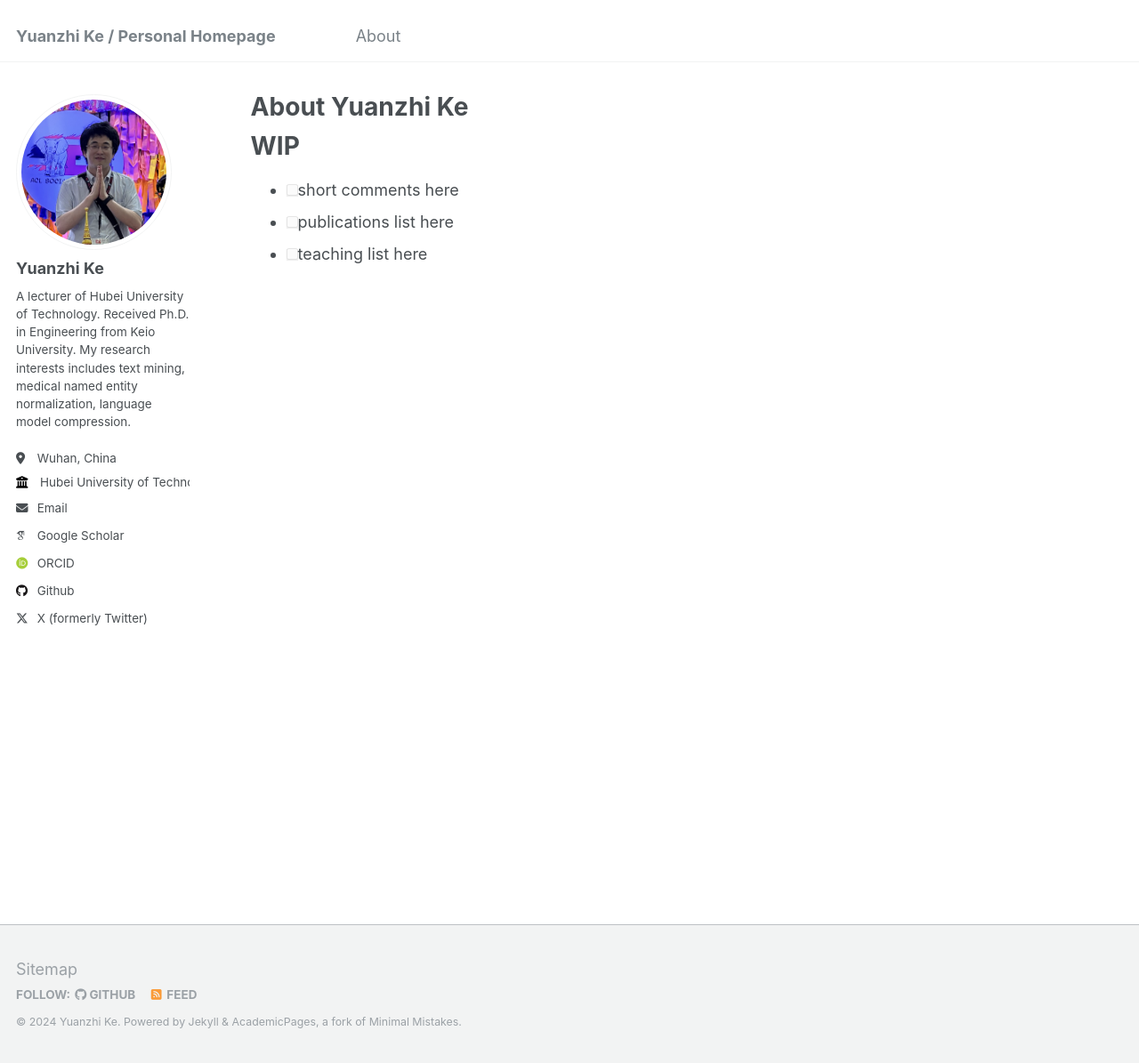
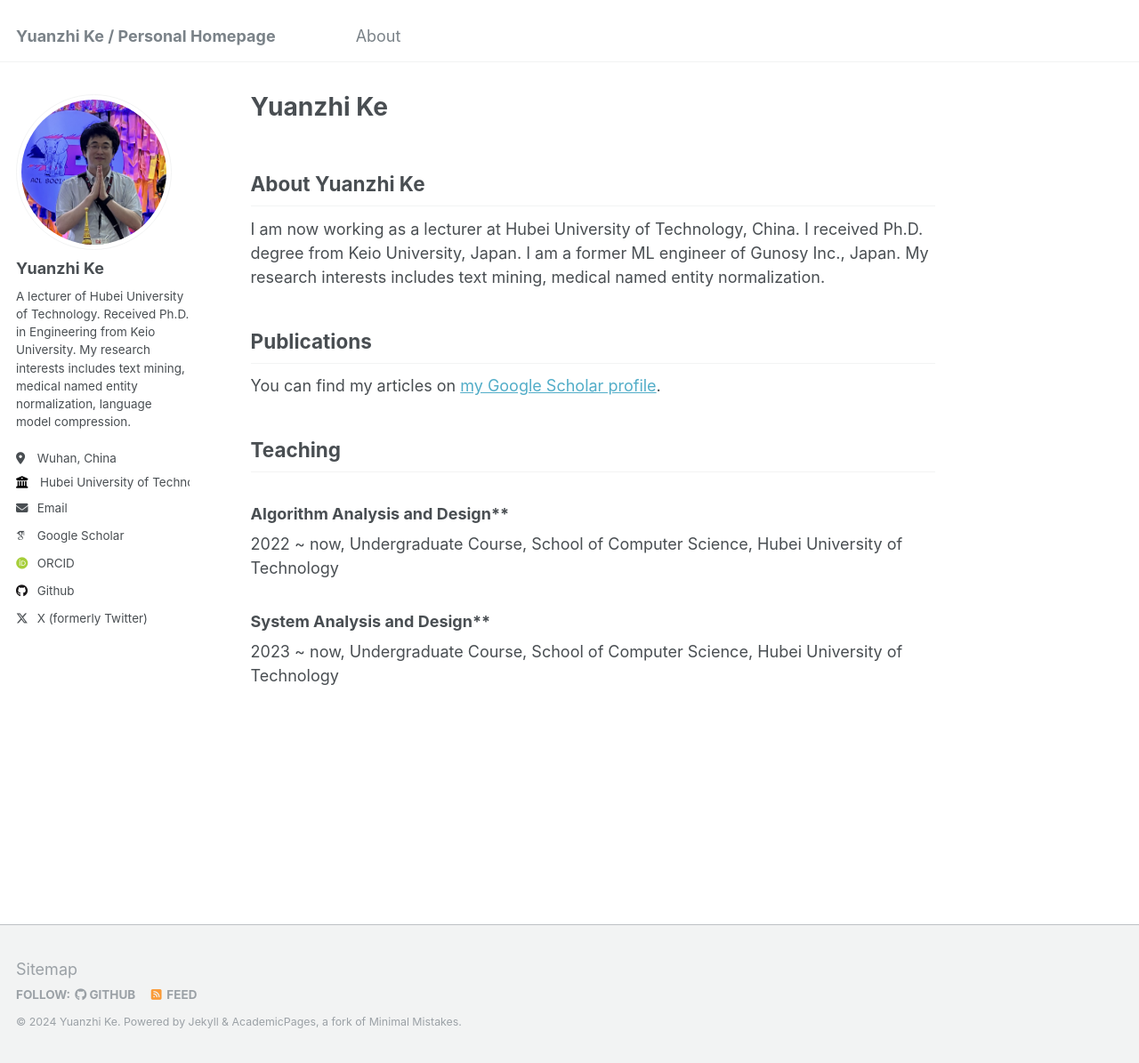
Before and after one commit to yuanzhiKe/yuanzhike.github.io, a Jekyll site: the page built from _pages/about.md, in a window 1280 px wide and 1195 px high. Shown: the whole window at 89% size. Built offline with Jekyll 4.4.1, drawn with Linux system fonts in a browser that asks for light colours; some web fonts are replaced.

Commit message:
update about

```diff
--- a/_pages/about.md
+++ b/_pages/about.md
@@ -1,14 +1,26 @@
 ---
 permalink: /
-title: "About Yuanzhi Ke"
+title: "Yuanzhi Ke"
 author_profile: true
 redirect_from:
 - /about/
 - /about.html
 ---
 
-# WIP
+## About Yuanzhi Ke
 
-- [ ] short comments here
-- [ ] publications list here
-- [ ] teaching list here
+I am now working as a lecturer at Hubei University of Technology, China. I received Ph.D. degree from Keio University, Japan. I am a former ML engineer of Gunosy Inc., Japan. My research interests includes text mining, medical named entity normalization.
+
+## Publications
+
+You can find my articles on [my Google Scholar profile](https://scholar.google.com/citations?user=SA0WWBQAAAAJ).
+
+## Teaching
+
+### Algorithm Analysis and Design**
+
+2022 ~ now, Undergraduate Course, School of Computer Science, Hubei University of Technology
+
+### System Analysis and Design**
+
+2023 ~ now, Undergraduate Course, School of Computer Science, Hubei University of Technology
```
